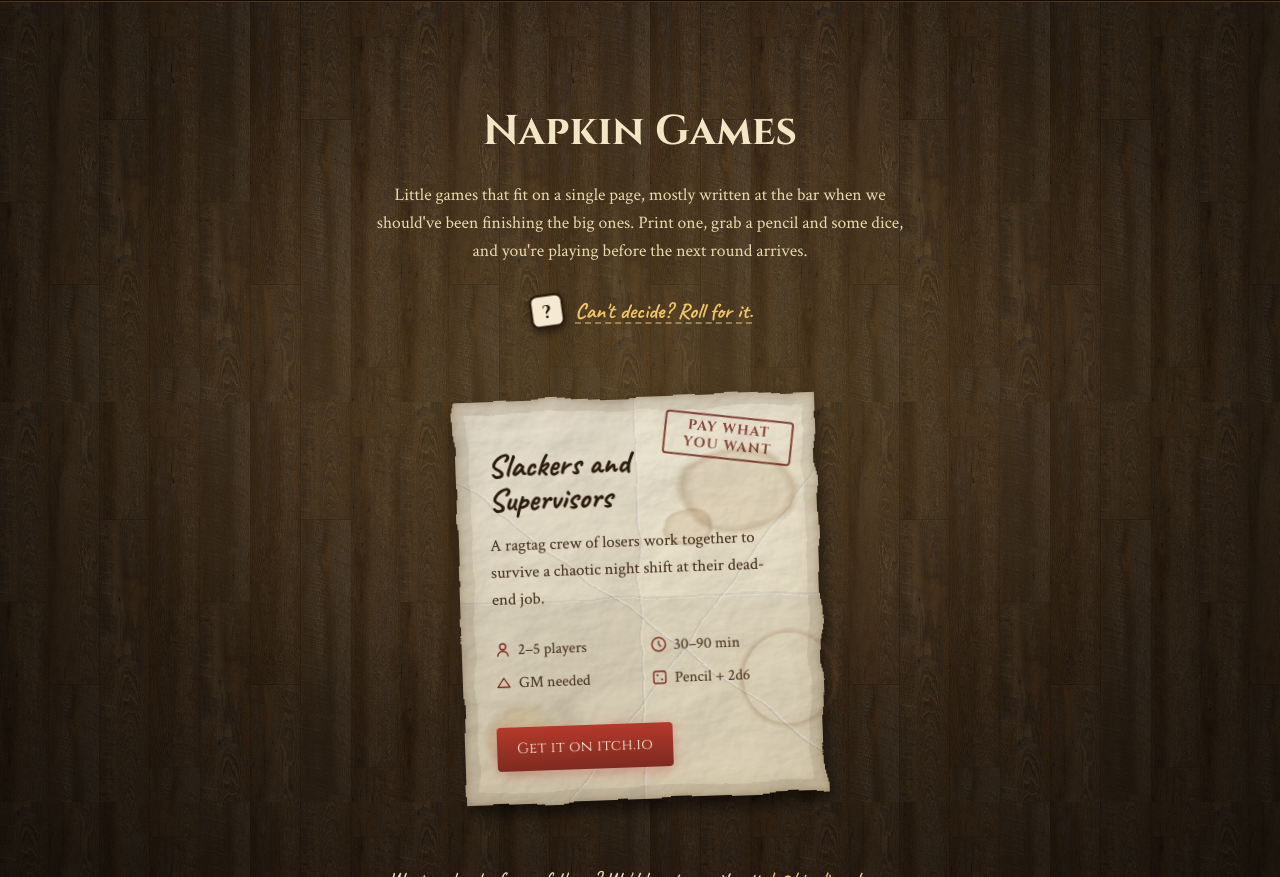
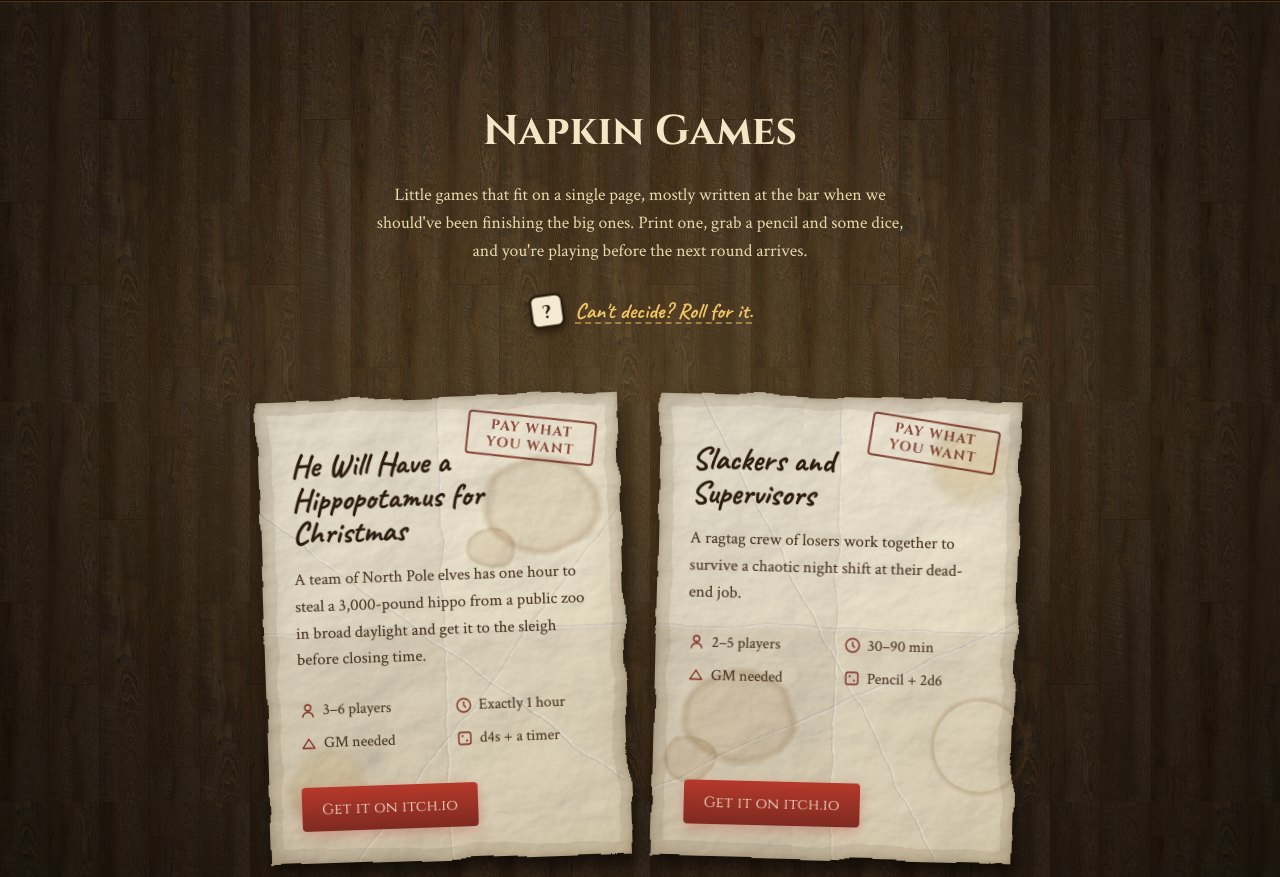
Before and after one commit to ToofastTurnip/bignlizard, a plain HTML site: page napkin-games.html in a window 1280 px wide. Shown: the part 75-952 px from the top of the page. Drawn offline with Linux system fonts and the light colour scheme.

Commit message:
add hippo napkin game

```diff
--- a/napkin-games.html
+++ b/napkin-games.html
@@ -90,6 +90,23 @@
         PLACEHOLDER GAMES BELOW: swap in the real ones.
       -->
       <ul class="napkin-list">
+
+        <li>
+          <article class="napkin" id="he-will-have-a-hippopotamus-for-christmas" tabindex="-1">
+            <span class="napkin-stamp napkin-stamp--price">Pay what you want</span>
+            <h2 class="napkin-title">He Will Have a Hippopotamus for Christmas</h2>
+            <p class="napkin-hook">A team of North Pole elves has one hour to steal a 3,000-pound hippo from a public zoo in broad daylight and get it to the sleigh before closing time.</p>
+            <ul class="napkin-meta">
+              <li><svg viewBox="0 0 24 24" aria-hidden="true"><path d="M12 12a4 4 0 1 0 0-8 4 4 0 0 0 0 8Zm-7 9a7 7 0 0 1 14 0" fill="none" stroke="currentColor" stroke-width="1.8"/></svg>3&ndash;6 players</li>
+              <li><svg viewBox="0 0 24 24" aria-hidden="true"><circle cx="12" cy="12" r="9" fill="none" stroke="currentColor" stroke-width="1.8"/><path d="M12 7v5l3 3" fill="none" stroke="currentColor" stroke-width="1.8"/></svg>Exactly 1 hour</li>
+              <li><svg viewBox="0 0 24 24" aria-hidden="true"><path d="M4 18l8-12 8 12Z" fill="none" stroke="currentColor" stroke-width="1.8" stroke-linejoin="round"/></svg>GM needed</li>
+              <li><svg viewBox="0 0 24 24" aria-hidden="true"><rect x="4" y="4" width="16" height="16" rx="3" fill="none" stroke="currentColor" stroke-width="1.8"/><circle cx="9" cy="9" r="1.4" fill="currentColor"/><circle cx="15" cy="15" r="1.4" fill="currentColor"/></svg>d4s + a timer</li>
+            </ul>
+            <div class="napkin-actions">
+              <a class="btn btn-primary btn-sm" href="https://bignlizard.itch.io/he-will-have-a-hippopotamus-for-christmas" target="_blank" rel="noopener noreferrer">Get it on itch.io</a>
+            </div>
+          </article>
+        </li>
 
         <li>
           <article class="napkin napkin--ringed" id="slackers-and-supervisors" tabindex="-1">
--- a/sitemap.xml
+++ b/sitemap.xml
@@ -26,7 +26,7 @@
   </url>
   <url>
     <loc>https://bignlizard.com/napkin-games</loc>
-    <lastmod>2026-10-03</lastmod>
+    <lastmod>2026-11-18</lastmod>
     <changefreq>monthly</changefreq>
     <priority>0.7</priority>
   </url>
```
Also changed, not shown: llms.txt.
